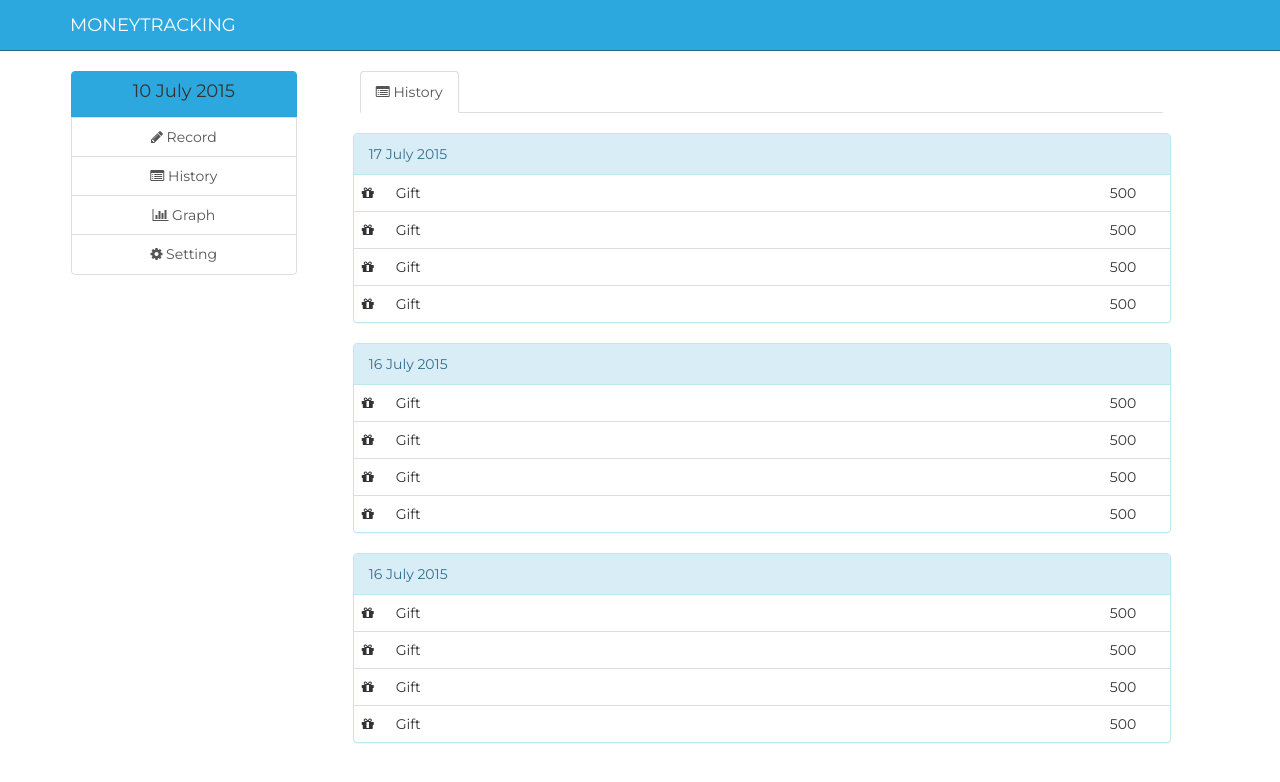
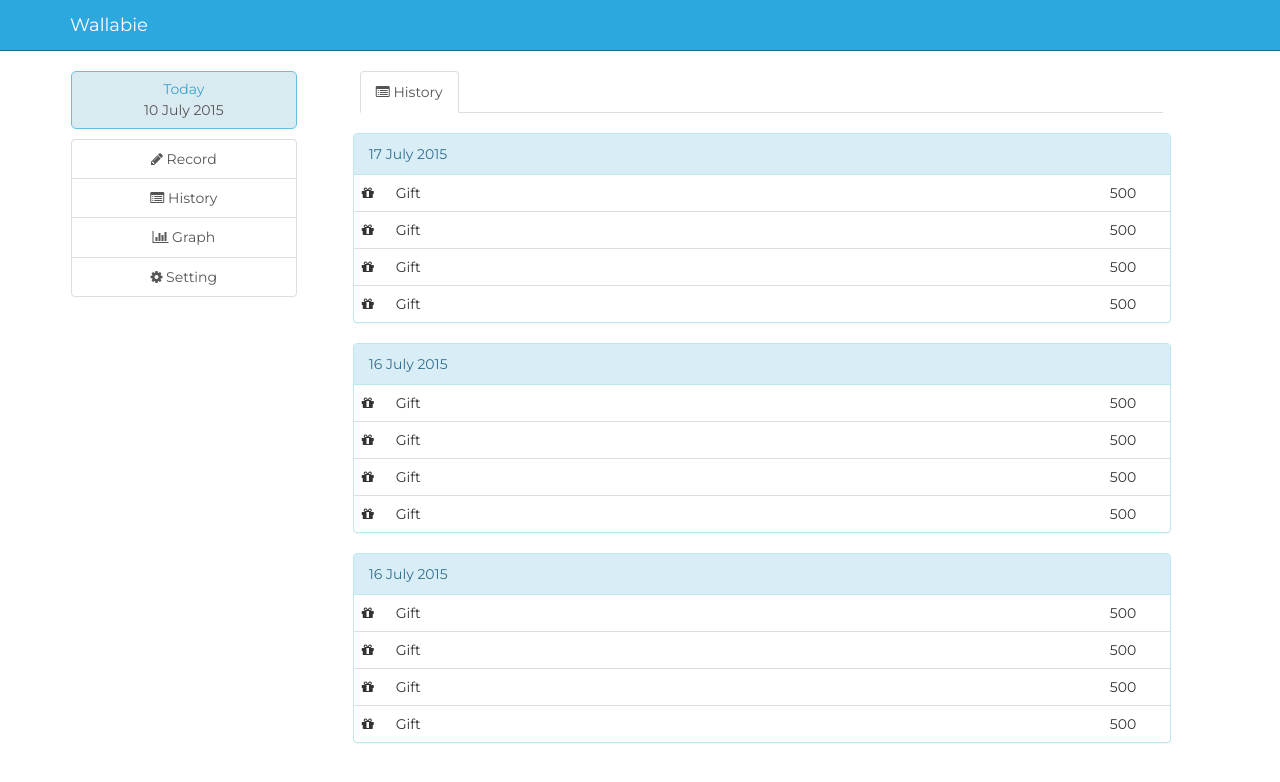
Before and after one commit to manutji/wallabie, a plain HTML site: page history.html in a window 1280 px wide. Drawn offline with nearby package versions, Linux system fonts and the light colour scheme.

Commit message:
add new date box all page

```diff
--- a/history.html
+++ b/history.html
@@ -30,7 +30,7 @@
       </button>
       <a class="navbar-brand" href="#">
       		<img class="pull-left hide" alt="Brand" src="img/logo.png">
-			<p class="pull-left" id="logo-name">MONEYTRACKING</p>
+			<p class="pull-left" id="logo-name">Wallabie</p>
       </a>
     </div>
 
@@ -53,11 +53,14 @@
 <div class="container">
   <div class="row">
     <div class="col-md-5">
-    		<div class="list-group hidden-xs hidden-sm">
-			  <a href="#" class="list-group-item light-blue">
-			    <h4 class="list-group-item-heading text-center">10 July 2015</h4>
-			  </a>
 
+			  <div class="date-box">
+          <span id="today">Today</span>
+          <br>
+          <span class="date">10 July 2015</span>
+        </div>
+
+        <div class="list-group hidden-xs hidden-sm">
 			  <a href="index.html" class="list-group-item">
 			    <p class="list-group-item-text text-center"><i class="fa fa-pencil"></i> Record</p>
 			  </a>
```
Also changed, not shown: graph-cat.html (+6 -4 lines), graph.html (+7 -4 lines), index.html (+1 -1 lines), setting.html (+1 -1 lines).
